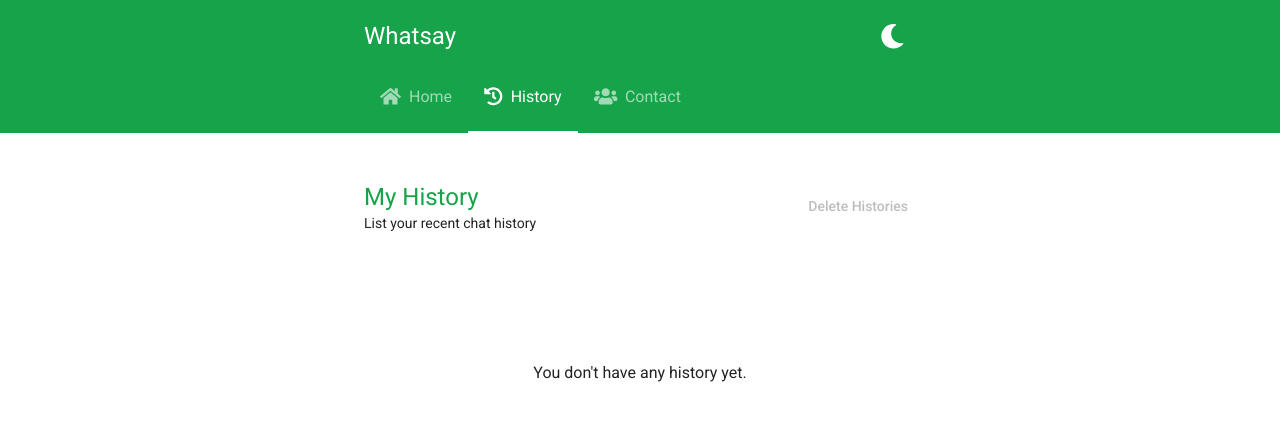
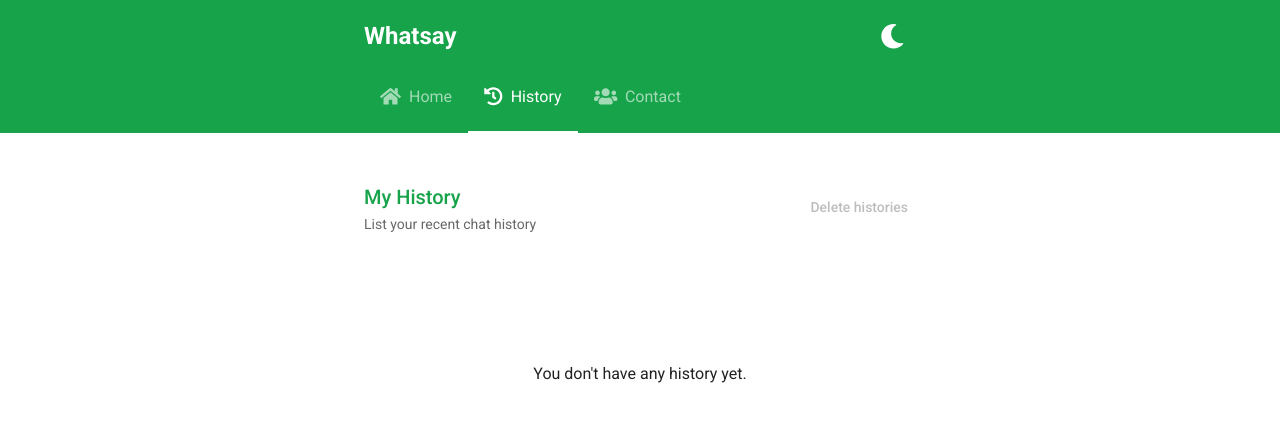
Before and after one commit to natainditama/whatsay, a Next.js app: page /history in a window 1280 px wide. Shown: the top 422 px of the page. Built offline with nearby package versions, Linux system fonts and the light colour scheme.

Commit message:
style: update font size

```diff
--- a/src/components/header.js
+++ b/src/components/header.js
@@ -45,7 +45,9 @@ export function Header() {
                 width: "100%",
               }}
             >
-              <Typography variant="h5">Whatsay</Typography>
+              <Typography variant="h5" fontWeight={"700"}>
+                Whatsay
+              </Typography>
               <IconButton
                 size="large"
                 aria-label="search"
--- a/src/pages/contact.js
+++ b/src/pages/contact.js
@@ -45,10 +45,10 @@ export default function Contacts({ countries }) {
         sx={{ pt: 2 }}
       >
         <div>
-          <Typography color="primary" variant="h5" fontWeight={"500"} mb={0.2}>
+          <Typography color="primary" variant="h6" fontWeight={"500"} mb={0.2}>
             My Contacts
           </Typography>
-          <Typography color="text.primary" variant="body2">
+          <Typography color="text.secondary" variant="body2">
             List your contacts here
           </Typography>
         </div>
--- a/src/pages/history.js
+++ b/src/pages/history.js
@@ -2,7 +2,6 @@ import {
   Accordion,
   AccordionDetails,
   AccordionSummary,
-  Box,
   Button,
   Divider,
   IconButton,
@@ -14,10 +13,11 @@ import {
 } from "@mui/material";
 import { faChevronDown } from "@fortawesome/free-solid-svg-icons";
 import { FontAwesomeIcon } from "@fortawesome/react-fontawesome";
+import { faWhatsapp } from "@fortawesome/free-brands-svg-icons";
 import { fetchHistories, resetHistories } from "@/redux/slices";
 import { useDispatch, useSelector } from "react-redux";
+import { Fragment, useEffect, useState } from "react";
 import { Confirm } from "@/components/index";
-import { useEffect, useState } from "react";
 import { useRouter } from "next/router";
 
 const StyledAccordion = styled((props) => (
@@ -49,7 +49,7 @@ export default function History() {
   };
 
   return (
-    <Box>
+    <>
       <Confirm
         open={open}
         setOpen={setOpen}
@@ -65,12 +65,14 @@ export default function History() {
         alignItems="center"
         sx={{ pt: 2, pb: 4 }}
       >
-        <Typography color="primary" variant="h5">
-          My History
-          <Typography color="text.primary" variant="body2">
+        <div>
+          <Typography color="primary" variant="h6" fontWeight={"500"} mb={0.2}>
+            My History
+          </Typography>
+          <Typography color="text.secondary" variant="body2">
             List your recent chat history
           </Typography>
-        </Typography>
+        </div>
         <Button
           color="error"
           disabled={historyList.length === 0}
@@ -78,7 +80,7 @@ export default function History() {
             setOpen(true);
           }}
         >
-          Delete Histories
+          Delete histories
         </Button>
       </Stack>
       {historyList.length === 0 && (
@@ -88,7 +90,7 @@ export default function History() {
       )}
       {historyList.map((list, index) => {
         return (
-          <Box key={index}>
+          <Fragment key={index}>
             <StyledAccordion
               disableGutters
               expanded={expanded === index}
@@ -113,12 +115,12 @@ export default function History() {
                         })
                       }
                     >
-                      <i className="fab fa-whatsapp"></i>
+                      <FontAwesomeIcon icon={faWhatsapp} />
                     </IconButton>
                   }
                 >
                   <ListItemText
-                    primary={list.telphone}
+                    primary={decodeURI(list.telphone)}
                     secondary={
                       <Typography
                         noWrap
@@ -138,9 +140,9 @@ export default function History() {
               </AccordionDetails>
             </StyledAccordion>
             <Divider />
-          </Box>
+          </Fragment>
         );
       })}
-    </Box>
+    </>
   );
 }
```
